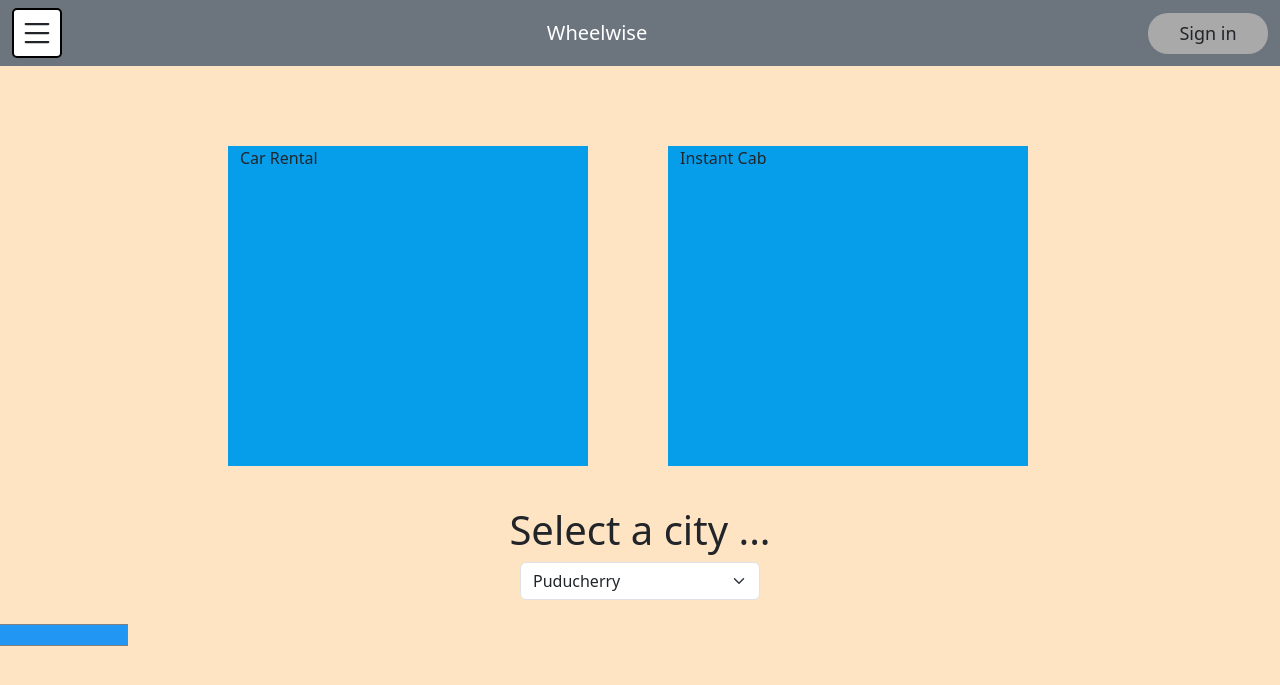
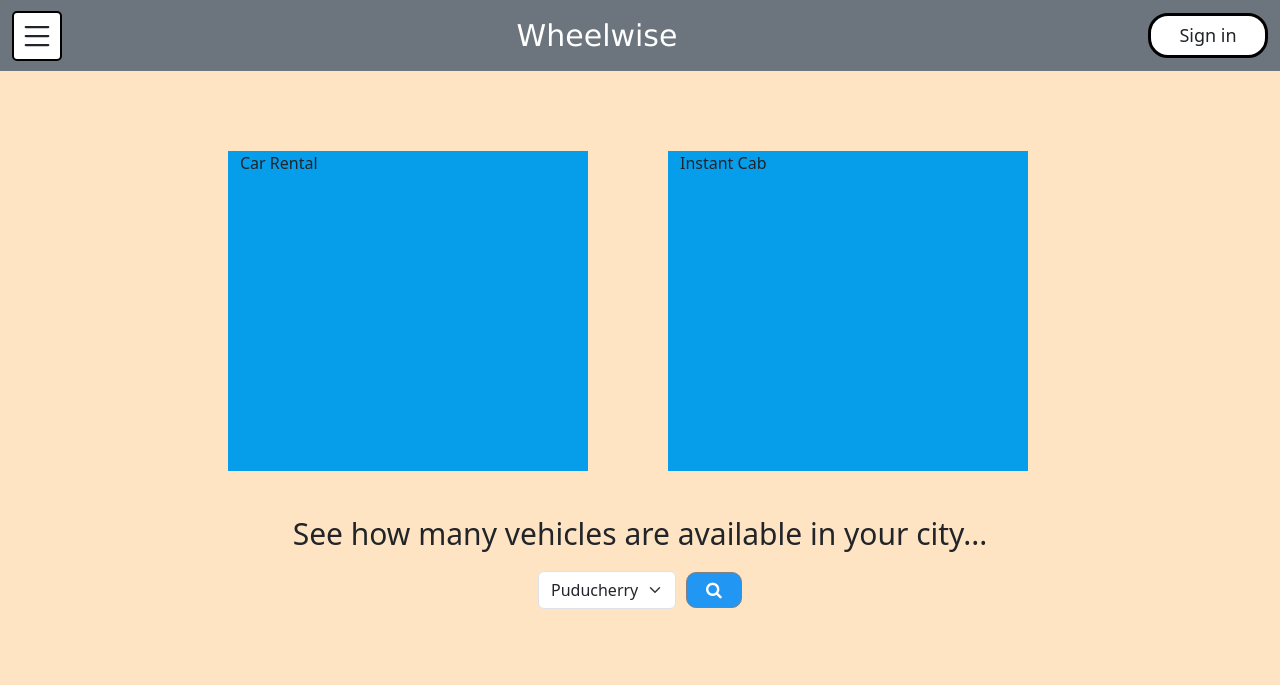
Before and after one commit to bhanuj10/Wheelwise, a PHP site: page / in a window 1280 px wide. Shown: the top 685 px of the page. Run offline with PHP 8.4, Linux system fonts and the light colour scheme.

Commit message:
cars available fetch created

```diff
--- a/css/styles.css
+++ b/css/styles_home.css
@@ -42,9 +42,13 @@
     padding: 5px; /* Add padding to the SVG icon */
 }
 
-.navbar-brand{
+.navbar-brand .title{
     position:relative;
     color:white;
+    text-decoration: solid;
+    font-size: 30px;
+    font-family: 'Lucida Sans', 'Lucida Sans Regular', 'Lucida Grande', 'Lucida Sans Unicode', Geneva, Verdana, sans-serif;
+    font-weight: 500;
 }
 
 .helpnav {
@@ -56,8 +60,14 @@
 .signin{
     width: 15vh;
     border-radius: 20px;
-    background-color: darkgrey;
+    background-color: white;
     font-size: large;
+    border: 3px solid rgb(0, 0, 0);
+}
+
+.signin:hover{
+    background: lightsteelblue;
+    color:white;
 }
 
 .mainopts{
@@ -76,26 +86,37 @@
     background-color: bisque;
 }
 
-.citydropdown{
+.citysearch{
     width: 30vh;
     margin-left: auto;
     margin-right: auto;
+    padding-top: 15px;
+
+    display: flex;
+    justify-content: center; /* Align items horizontally */
+    align-items: center; /* Align items vertically */
 }
-form{
+
+.f1{
     text-align: center;
 }
 
-
-
-
-form button {
-    float: left;
-    width: 10%;
-    padding: 10px;
+.search{
+    padding: 4px;
+    width: 7vh;
+    border-radius: 10px;
     background: #2196F3;
     color: white;
     font-size: 17px;
     border: 1px solid grey;
-    border-left: none;
-    cursor: pointer;
   }
+
+.content1{
+    margin: auto;
+    font-size: 30px;
+    font-weight: 500;
+}
+
+.citydrop{
+    padding-right: 10px;
+}
--- a/index.php
+++ b/index.php
@@ -5,9 +5,10 @@
         <meta name="viewport" content="width=device-width, initial-scale=1.0">
         <title>WheelWise - Car Rental</title>
         <link rel="stylesheet" href="https://cdn.jsdelivr.net/npm/bootstrap@5.3.0/dist/css/bootstrap.min.css">
-        <link rel="stylesheet" href="css/styles.css">
+        <link rel="stylesheet" href="css/styles_home.css">
         <script src="https://cdn.jsdelivr.net/npm/bootstrap@5.3.0/dist/js/bootstrap.bundle.min.js"></script>
-        <script src="js/scripts.js"></script>
+        <script src="js/scripts_home.js"></script>
+        <link rel="stylesheet" href="https://cdnjs.cloudflare.com/ajax/libs/font-awesome/4.7.0/css/font-awesome.min.css">
     </head>
 
     <body >
@@ -30,7 +31,7 @@
                     </svg>
                 </span>
 
-                <span class="navbar-brand" >Wheelwise</span>
+                <span class="navbar-brand" ><a class="title" href="index.php" >Wheelwise</a></span>
                 <span onclick="window.location.href='signin.php'" class="btn signin">Sign in</span>
 
             </nav>
@@ -42,22 +43,32 @@
                 <div class="col menucol col1">Car Rental</div>
                 <div class="col menucol">Instant Cab</div>
             </div>
-        </div>
-        <form action="" >
-            <h1>Select a city ...</h1>
-            <div class="citydropdown">
-                <select class="form-select">
-                    <option value="PY">Puducherry</option>
-                    <option value="CU">Cuddalore</option>
-                    <option value="VI">Villupuram</option>
-                    <option value="KA">Karaikal</option>
-                </select>
-            </div><br>
-            <button type="submit"><i class="fa fa-search"></i></button>
-
-        </form>
 
 
+            <form action="location.php" method="GET" class="f1">
+                <p class="content1">See how many vehicles are available in your city...</p>
+
+                <div class="citysearch">
+
+                    <span class="citydrop">
+                        <select class="form-select" name="city">
+                            <option value="PY">Puducherry</option>
+                            <option value="CU">Cuddalore</option>
+                            <option value="VI">Villupuram</option>
+                            <option value="KA">Karaikal</option>
+                        </select>
+                    </span>
+
+                    <span>
+                        <button type="submit" class="search">
+                            <i class="fa fa-search"></i>
+                        </button>
+                    </span>
+
+                </div>
+
+            </form>
+        </div>
 
     </body>
 </html>
```
Also changed, not shown: location.php (added, +41 -0 lines), includes/connection.php (added), includes/footer.php (added), includes/header.php (added), js/scripts_home.js (renamed from js/scripts.js).
